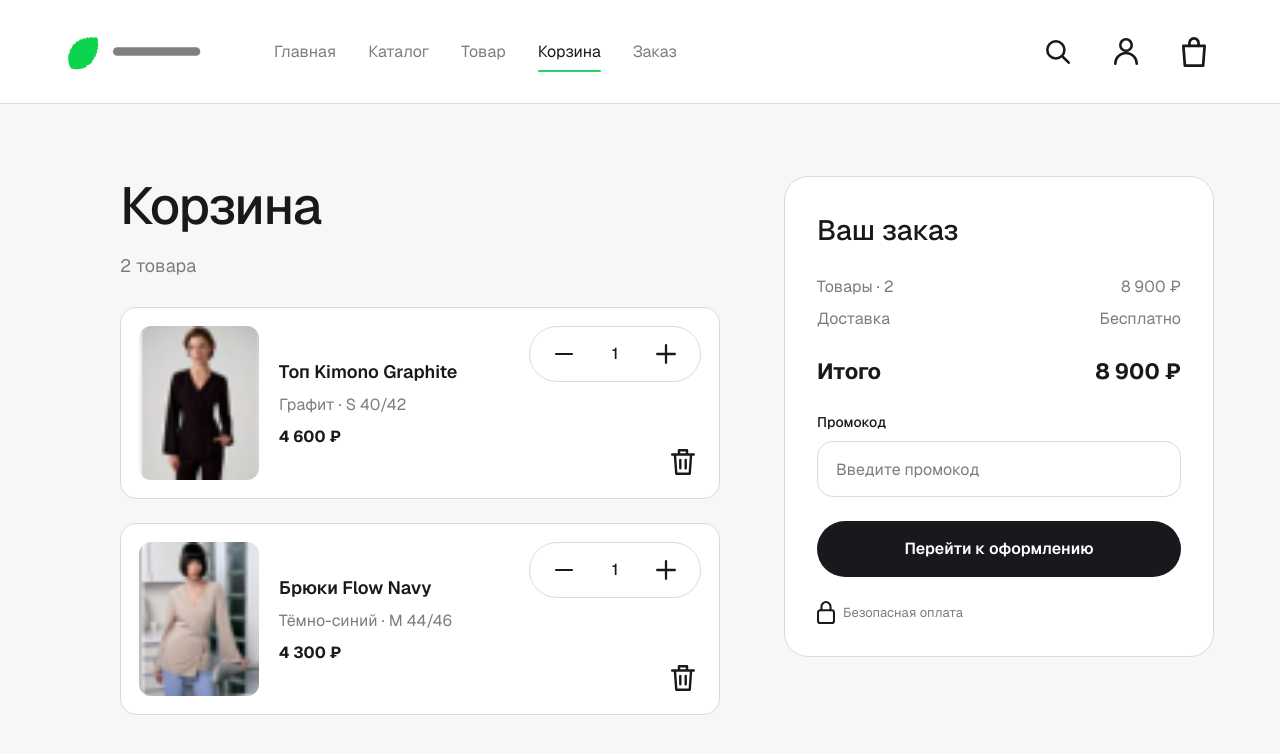
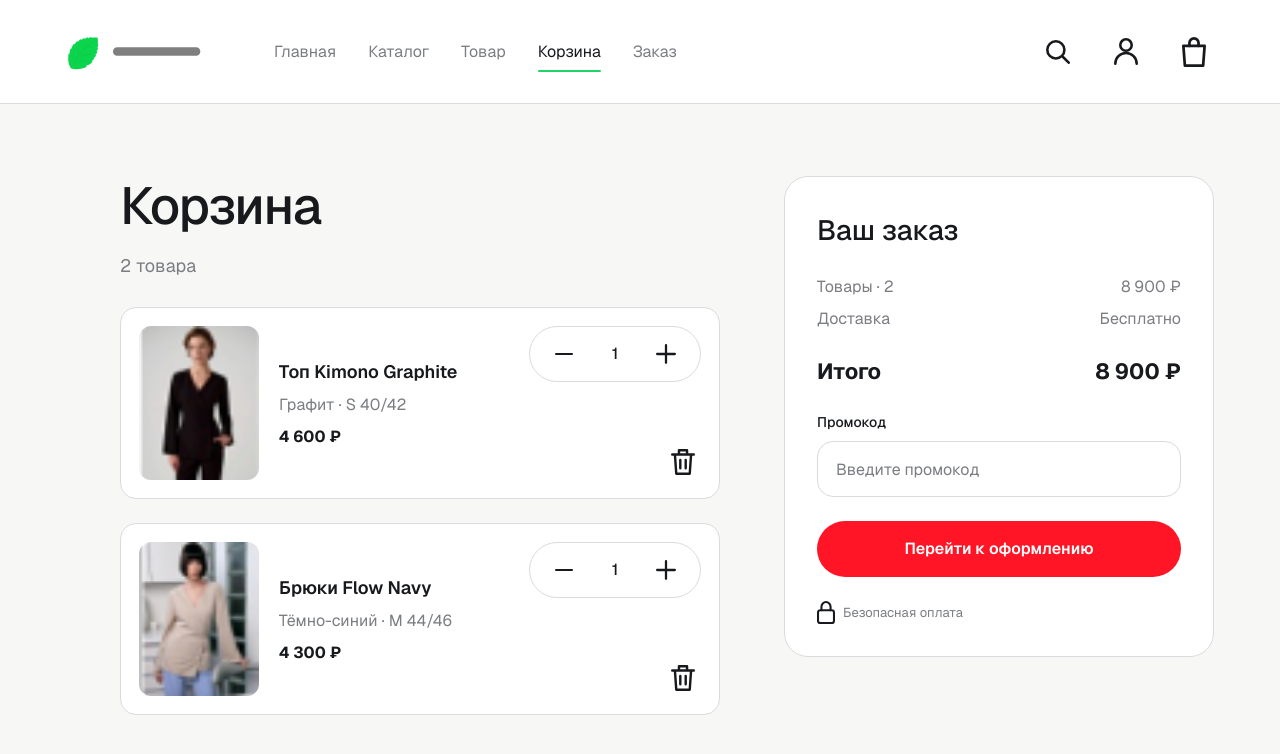
Before and after one commit to Evverr/Nimiti, a Next.js app: page /cart in a window 1280 px wide. Shown: the top 754 px of the page. Built offline with nearby package versions, Linux system fonts and the light colour scheme.

Commit message:
Use Figma danger button in cart

```diff
--- a/app/store.tsx
+++ b/app/store.tsx
@@ -164,7 +164,7 @@ function CartItem({ name, meta, price, image }: { name: string; meta: string; pr
 }
 
 export function CartScreen() {
-  return <Shell node="43:55"><section className="two-column cart-page"><div className="cart-list"><h1>Корзина</h1><p className="muted">2 товара</p><CartItem name="Топ Kimono Graphite" meta="Графит · S 40/42" price="4 600 ₽" image="cart-1.png" /><CartItem name="Брюки Flow Navy" meta="Тёмно-синий · M 44/46" price="4 300 ₽" image="cart-2.png" /></div><aside className="summary-card"><h2>Ваш заказ</h2><div className="summary-lines"><span>Товары · 2</span><span>8 900 ₽</span><span>Доставка</span><span>Бесплатно</span></div><div className="summary-total"><strong>Итого</strong><strong>8 900 ₽</strong></div><label className="field"><span>Промокод</span><input placeholder="Введите промокод" /></label><a className="button button-primary wide" href="/checkout">Перейти к оформлению</a><p className="secure"><Icon name="lock" size={18} />Безопасная оплата</p></aside></section></Shell>;
+  return <Shell node="43:55"><section className="two-column cart-page"><div className="cart-list"><h1>Корзина</h1><p className="muted">2 товара</p><CartItem name="Топ Kimono Graphite" meta="Графит · S 40/42" price="4 600 ₽" image="cart-1.png" /><CartItem name="Брюки Flow Navy" meta="Тёмно-синий · M 44/46" price="4 300 ₽" image="cart-2.png" /></div><aside className="summary-card"><h2>Ваш заказ</h2><div className="summary-lines"><span>Товары · 2</span><span>8 900 ₽</span><span>Доставка</span><span>Бесплатно</span></div><div className="summary-total"><strong>Итого</strong><strong>8 900 ₽</strong></div><label className="field"><span>Промокод</span><input placeholder="Введите промокод" /></label><a className="button button-danger wide" href="/checkout" data-figma-node="49:20">Перейти к оформлению</a><p className="secure"><Icon name="lock" size={18} />Безопасная оплата</p></aside></section></Shell>;
 }
 
 function Field({ label, placeholder, type = 'text' }: { label: string; placeholder: string; type?: string }) { return <label className="field"><span>{label}</span><input type={type} placeholder={placeholder} /></label>; }
--- a/figma-sync.json
+++ b/figma-sync.json
@@ -27,7 +27,7 @@
   "lastReview": {
     "date": "2026-09-01",
     "result": "passed",
-    "notes": "Synced minti-red-500 from the Danger button variants to #ff1525. Product burgundy swatches remain independent product colors."
+    "notes": "Verified minti-red-500 at #ff1525 and applied the Danger variant to the cart checkout CTA. Product burgundy swatches remain independent product colors."
   },
   "implementation": {
     "screens": "app/store.tsx",
```
